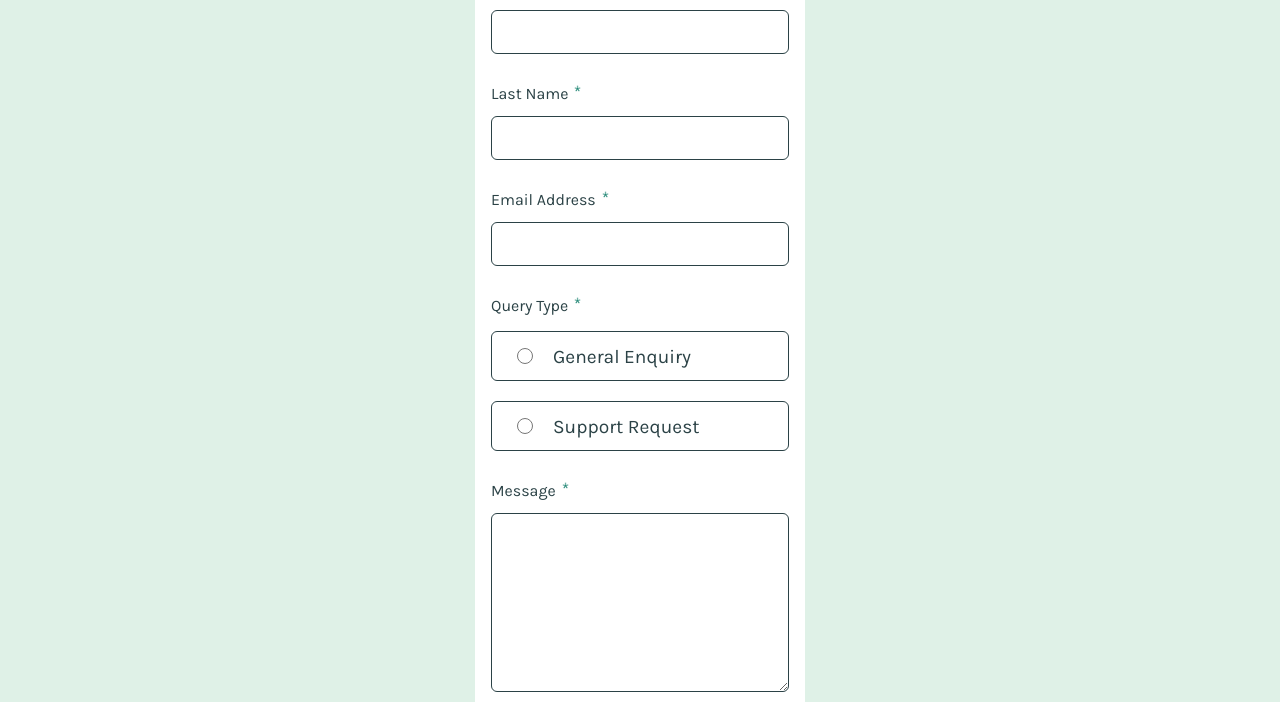
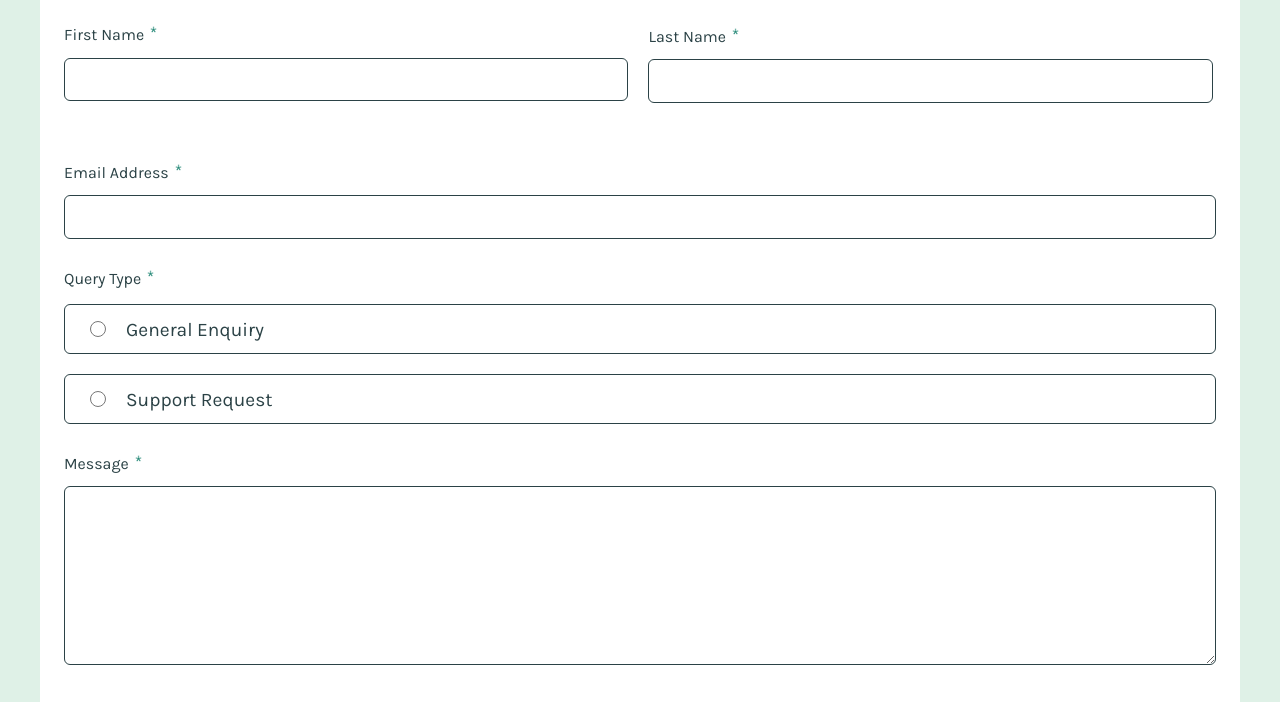
Before and after one commit to mariamALLI/contact-form, a plain HTML site: page index.html in a window 1280 px wide. Shown: the part 158-860 px from the top of the page. Drawn offline with Linux system fonts and the light colour scheme.

Commit message:
update css

```diff
--- a/index.html
+++ b/index.html
@@ -15,7 +15,7 @@
   <form id="form_container">
      <h1>Contact Us</h1>
 
-     <div class="contact">
+     <div class="contact fandlname-box">
         <div class="fname">
           <div class="flex-astrik">
             <label for="fname">First Name</label>
@@ -27,11 +27,14 @@
           id="fname"
           onkeypress="return (event.charCode > 64 && event.charCode < 91) || (event.charCode > 96 && event.charCode < 123) || event.key == ' '"
           required>
+
+          <div id="error1" class="error_msg">
+            <p>This field is required</p>
+           </div>
+
         </div>
 
-        <div id="error1" class="error_msg">
-         This field is required
-        </div>
+
 
         <div class="lname">
             <div class="flex-astrik">
@@ -45,12 +48,13 @@
               onkeypress="return (event.charCode > 64 && event.charCode < 91) || (event.charCode > 96 && event.charCode < 123) || event.key == ' '"
               required
             >
+
+            <div id="error2" class="error_msg">
+              <p>This field is required</p>
+            </div>
         </div>
+     </div>
 
-          <div id="error2" class="error_msg">
-            This field is required
-          </div>
-     </div>
 
 
      <div class="contact"></div>
--- a/style.css
+++ b/style.css
@@ -57,6 +57,11 @@ form input[type=text]:focus,
 form textarea:focus {
     border: 1px solid hsl(169, 82%, 27%);
     padding-left: 1.2rem;
+  }
+
+  .fandlname-box {
+    display: flex;
+    flex-direction: column;
   }
 
 .querybtn {
@@ -155,3 +160,45 @@ form textarea:focus {
 .attribution a {
     color: hsl(228, 45%, 44%);
  }
+
+ @media (min-width: 800px){
+    form {
+       min-width: 1200px;
+       padding: 2.5rem 1.5rem;
+    }
+
+    .fandlname-box {
+        flex-direction: row;
+        align-items: center;
+        gap: 20px;
+    }
+
+    .querybtnflex {
+
+    }
+
+    #fname {
+
+    }
+
+    #lname {
+        margin-bottom: 30px;
+    }
+
+    .lname,
+    .fname {
+        min-width: 49%;
+    }
+
+    .lname {
+        margin-top: 33px;
+    }
+
+    .fname {
+
+    }
+
+    #error2 p {
+
+    }
+ }
```
